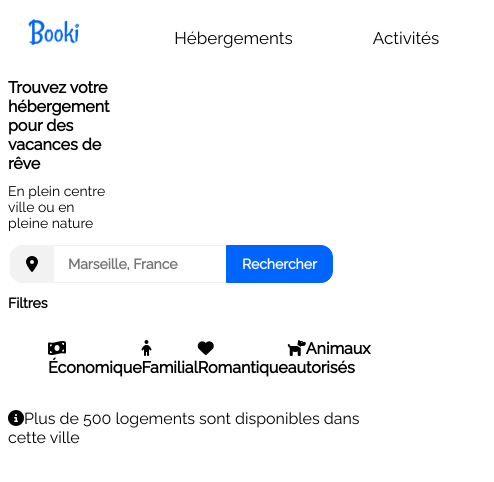
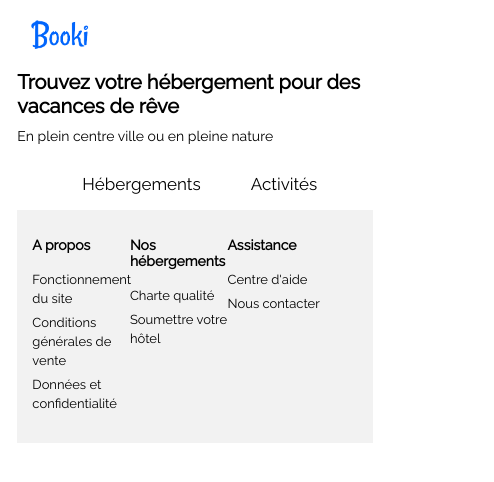
Before and after one commit to Pyke7/P2_caouen_loic, a plain HTML site: page index.html in a window 390 px wide. Shown: the whole page, 494 px wide, since content can reach past the window. Drawn offline with Linux system fonts and the light colour scheme.

Commit message:
commencement du header responsive et amélioration du footer

```diff
--- /dev/null
+++ b/css/mobile.css
@@ -0,0 +1,80 @@
+
+/* --------------------------------------------header --------------------------------------------*/
+
+header
+{
+    display: flex;
+    flex-direction: column;
+    justify-content: baseline;
+    align-items: stretch;
+    margin-top: 12px;
+}
+
+.logo_titre :nth-child(1)
+{
+    display: flex;
+    flex-direction: column;
+    order: 2;
+}
+
+#logo
+{
+    display: flex;
+    flex-direction: row;
+    align-items: baseline;
+}
+
+#logo img
+{
+    width: 90px;
+    height: 45px;
+}
+
+header h1
+{
+    font-size: 20px;
+    font-weight: bold;
+    margin-bottom: 10px;
+}
+
+header p
+{
+    font-size: 14px;
+    font-weight: normal;
+    margin-top: 0;
+}
+
+
+    /* --------------------------------------------Navigation-------------------------------------------- */
+
+/* nav :nth-child(2)
+{
+    order: 1;
+} */
+
+ nav ul
+{
+    display: flex;
+    list-style-type: none;
+}
+
+nav li
+{
+    margin: 0px;
+}
+
+nav a
+{
+    font-size: 17px;
+    color: #000;
+    padding: 25px;
+    text-decoration: none;
+    border-bottom: 3px solid #f2f2f2;
+}
+
+nav a:hover
+{
+    color: #0065fc;
+    border-bottom: 3px solid #0065fc;
+    border-top: none;
+}
--- a/css/style.css
+++ b/css/style.css
@@ -11,7 +11,11 @@ body
     color: #000;
 }
 
-
+#bloc_page
+{
+    width: 95%;
+    margin: auto;
+}
 
      /* --------------------------------------------header --------------------------------------------*/
 
@@ -33,20 +37,20 @@ header
 {
     display: flex;
     flex-direction: row;
-    align-items: center;
-    margin: 0 0 15px 20px;
+    align-items: baseline;
 }
 
 #logo img
 {
-    width: 80px;
-    height: 40px;
+    width: 90px;
+    height: 45px;
 }
 
 header h1
 {
-    font-size: 16px;
+    font-size: 20px;
     font-weight: bold;
+    margin-bottom: 10px;
 }
 
 header p
@@ -59,15 +63,15 @@ header p
 
     /* --------------------------------------------Navigation-------------------------------------------- */
 
-nav ul
+ nav ul
 {
+    display: flex;
     list-style-type: none;
-    display: flex;
 }
 
 nav li
 {
-    margin-right: 30px;
+    margin-right: 20px;
 }
 
 nav a
@@ -158,10 +162,11 @@ div h2
 
     /*--------------------------------------------footer--------------------------------------------*/
 
-footer
+ footer
 {
     display: flex;
     background-color: #f2f2f2;
+    padding: 15px;
 }
 
 footer h2
@@ -174,7 +179,11 @@ footer ul
 {
     list-style-type: none;
     padding-left: 0px;
-    margin-top: 0px;
+}
+
+footer li
+{
+    margin-bottom: 5px;
 }
 
 footer a
@@ -183,20 +192,25 @@ footer a
     color: #000;
     font-size: 13px;
     font-weight: normal;
-    margin-bottom: 50px;
 }
 
-#A_propos
+footer a:hover
 {
-    width: 25%;
+    font-size: 15px;
+    color: rgba(0, 0, 0, 0.4);
 }
 
-#hebergements
+#a_propos
 {
-    width: 25%;
+    width: 30%;
 }
 
-#assistance
+#nos_hebergements
 {
-    width: 25%;
+    width: 30%;
 }
+
+/* #assistance
+{
+    width: 0px;
+} */
--- /dev/null
+++ b/css/tablette.css
@@ -0,0 +1,43 @@
+
+  /* --------------------------------------------header --------------------------------------------*/
+
+  header
+  {
+      display: flex;
+      justify-content: space-between;
+      align-items: flex-start;
+      margin-top: 12px;
+  }
+
+  #logo_titre
+  {
+      display: flex;
+      flex-direction: column;
+  }
+
+  #logo
+  {
+      display: flex;
+      flex-direction: row;
+      align-items: baseline;
+  }
+
+  #logo img
+  {
+      width: 90px;
+      height: 45px;
+  }
+
+  header h1
+  {
+      font-size: 16px;
+      font-weight: bold;
+      margin-bottom: 10px;
+  }
+
+  header p
+  {
+      font-size: 14px;
+      font-weight: normal;
+      margin-top: 0;
+  }
--- a/index.html
+++ b/index.html
@@ -5,6 +5,8 @@
         <meta charset="utf-8">
         <meta name="viewport" content="width=device-width, initial-scale=1.0, user-scalable=no">
         <link rel="stylesheet" href="css/style.css">
+        <link rel="stylesheet" media="screen and (max-width: 992px)" href="css/tablette.css" />
+        <link rel="stylesheet" media="screen and (max-width: 768px)" href="css/mobile.css" />
         <link rel="preconnect" href="https://fonts.googleapis.com">
         <link rel="preconnect" href="https://fonts.gstatic.com" crossorigin>
         <link href="https://fonts.googleapis.com/css2?family=Raleway&display=swap" rel="stylesheet">
@@ -15,9 +17,9 @@
     <body>
         <div id="bloc_page">
             <header>
-                <div id="logo_titre">
+                <div class="logo_titre">
                     <div id="logo">
-                        <img src="images/logo/Booki.png" alt="logo Booki"/>
+                        <img src="images/logo/Booki@3x.png" alt="logo Booki"/>
                     </div>
                     <h1>Trouvez votre hébergement pour des vacances de rêve</h1>
                     <p>En plein centre ville ou en pleine nature</p>
@@ -30,7 +32,7 @@
                 </nav>
             </header>
 
-            <form action="#" method="POST">
+            <!-- <form action="#" method="POST">
                 <input type="submit" value="Rechercher" id="boutton_recherche">
                 <input type="search" name="search" id="recherche" placeholder="Marseille, France" maxlength="20" size="20"><i class="fas fa-map-marker-alt"></i>
             </form>
@@ -44,7 +46,7 @@
                     <li><i class="fas fa-dog"></i><a href="#">Animaux autorisés</a></li>
                 </ul>
             </div>
-            <p><i class="fas fa-info-circle"></i>Plus de 500 logements sont disponibles dans cette ville</p>
+            <p><i class="fas fa-info-circle"></i>Plus de 500 logements sont disponibles dans cette ville</p> -->
             <section>
 
             </section>
@@ -57,8 +59,8 @@
 
             </section>
 
-            <!-- <footer>
-                <div id="A_propos">
+            <footer>
+                <div id="a_propos">
                     <h2>A propos</h2>
                     <ul>
                         <li><a href="#">Fonctionnement du site</a></li>
@@ -80,7 +82,7 @@
                         <li><a href="#">Nous contacter</a></li>
                     </ul>
                 </div>
-            </footer> -->
+            </footer>
 
 
         </div>
```
Also changed, not shown: 1 other file.
